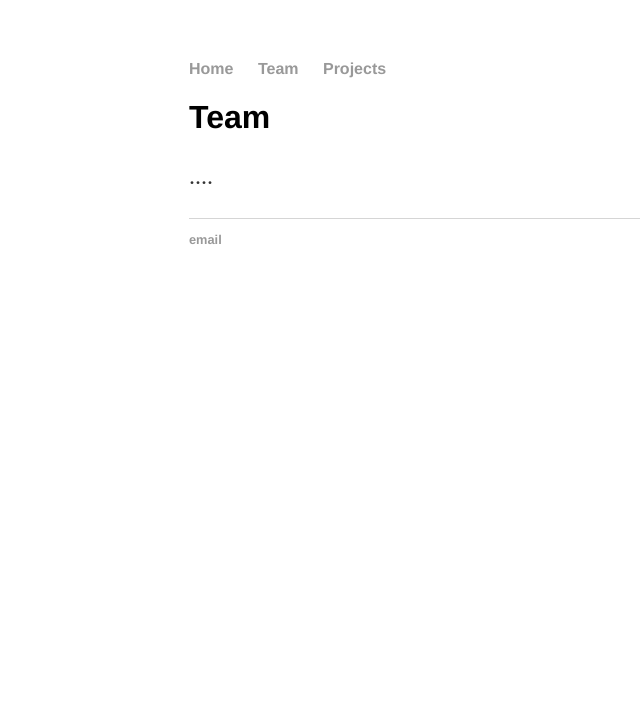
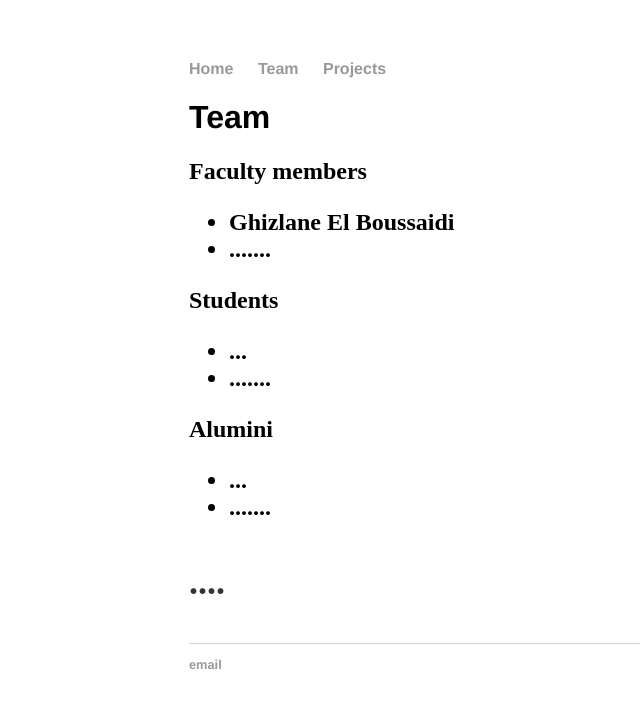
Before and after one commit to gelboussaidi/sofeess, a Jekyll site: the page built from team.html, in a window 1280 px wide. Shown: the top 708 px of the page, without its empty margins (3-643 px from the left). Built offline with Jekyll 4.4.1, drawn with Linux system fonts in a browser that asks for light colours.

Commit message:
Update team.html

```diff
--- a/team.html
+++ b/team.html
@@ -4,5 +4,20 @@ title: Software Engineering for Embedded and Smart Systems
 ---
 <div class="blurb">
 	<h1>Team</h1>
+	<h2>Faculty members<h2>
+	<ul>
+		<li>Ghizlane El Boussaidi</li>
+		<li>.......</li>
+	</ul>
+	<h2>Students<h2>
+	<ul>
+		<li>...</li>
+		<li>.......</li>
+	</ul>
+	<h2>Alumini<h2>
+	<ul>
+		<li>...</li>
+		<li>.......</li>
+	</ul>
 	<p>....</p>
 </div><!-- /.blurb -->
```
